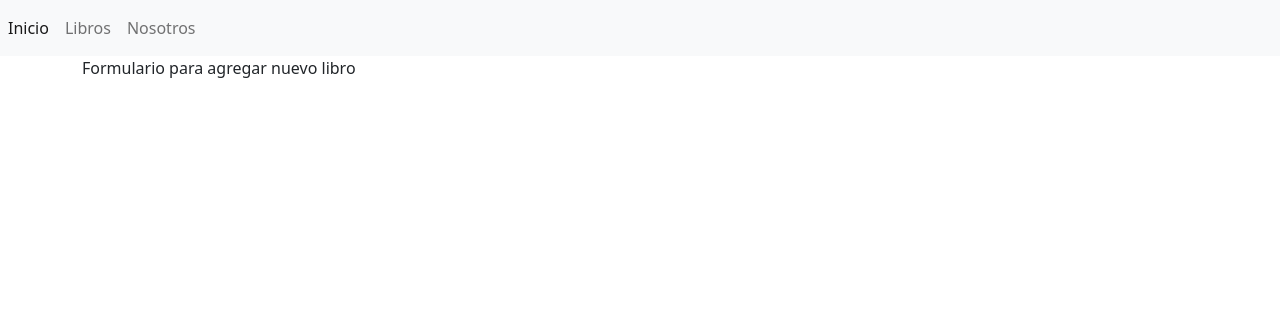
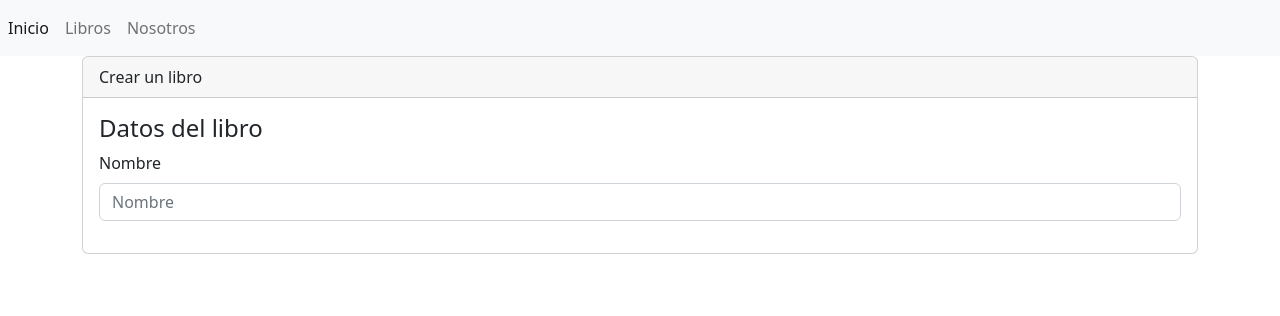
Before and after one commit to jmpevzla/dj-libreria, a Django app: template libreria/templates/libreria/libros/crear.html in a window 1280 px wide. Shown: the top 316 px of the page. Run offline with Django 4.2, Linux system fonts and the light colour scheme; the template is opened without the code that fills it, so the values that code supplies are empty.

Commit message:
Create form.html with form example Include form.html to crear.html

```diff
--- a/libreria/templates/libreria/libros/crear.html
+++ b/libreria/templates/libreria/libros/crear.html
@@ -4,6 +4,17 @@
 
 {% block contenido %}
 
-Formulario para agregar nuevo libro
+<div class="card">
+    <div class="card-header">
+        Crear un libro
+    </div>
+    <div class="card-body">
+        <h4 class="card-title">Datos del libro</h4>
+
+        {% include 'libreria/libros/form.html' %}
+
+    </div>
+
+</div>
 
 {% endblock %}
--- a/libreria/templates/libreria/libros/form.html
+++ b/libreria/templates/libreria/libros/form.html
@@ -0,0 +1,9 @@
+<form enctype="multipart/form-data"
+    method="post">
+
+    <div class="mb-3">
+      <label for="" class="form-label">Nombre</label>
+      <input type="text"
+        class="form-control" name="" id="" aria-describedby="helpId" placeholder="Nombre">
+    </div>
+</form>
```
